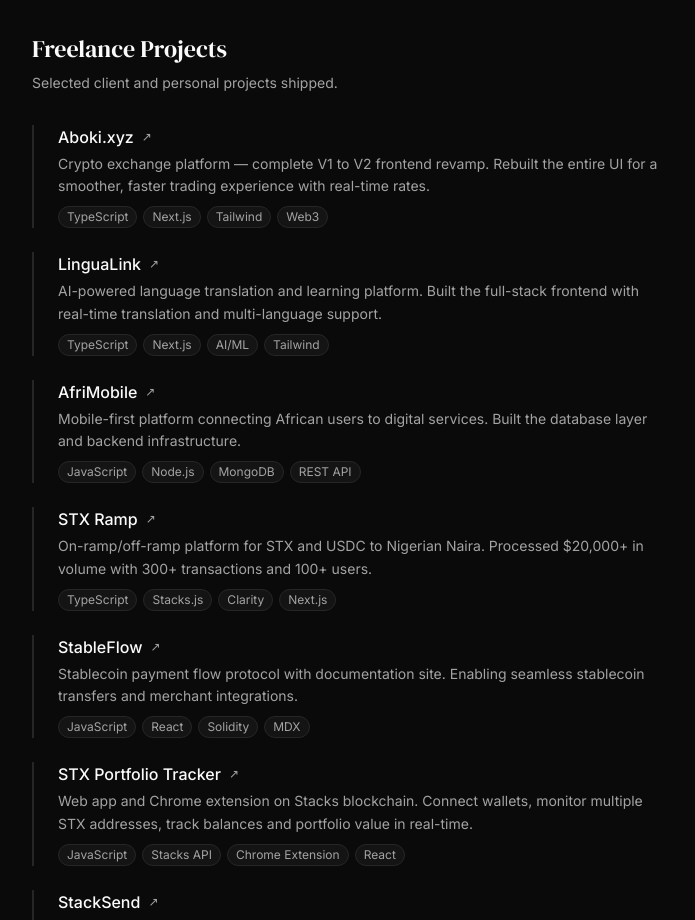
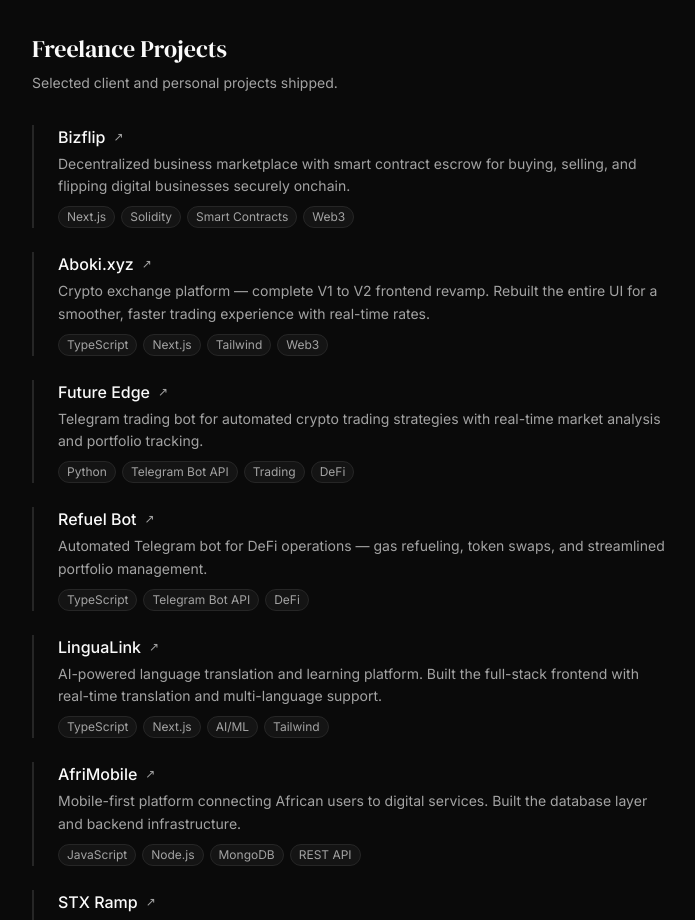
Before and after one commit to BernardOnuh/bernard-portfolio, a Next.js app: page /experience in a window 1280 px wide. Shown: the part 2340-3260 px from the top of the page, without its empty margins (288-983 px from the left). Built offline with nearby package versions, Linux system fonts and the light colour scheme.

Commit message:
Add Bizflip, Future Edge, Refuel Bot to Experience page

```diff
--- a/src/app/experience/page.tsx
+++ b/src/app/experience/page.tsx
@@ -108,10 +108,28 @@ const hackathons = [
 
 const freelanceProjects = [
   {
+    name: 'Bizflip',
+    description: 'Decentralized business marketplace with smart contract escrow for buying, selling, and flipping digital businesses securely onchain.',
+    tech: ['Next.js', 'Solidity', 'Smart Contracts', 'Web3'],
+    url: 'https://github.com/BernardOnuh/Bizflip-Frontend',
+  },
+  {
     name: 'Aboki.xyz',
     description: 'Crypto exchange platform — complete V1 to V2 frontend revamp. Rebuilt the entire UI for a smoother, faster trading experience with real-time rates.',
     tech: ['TypeScript', 'Next.js', 'Tailwind', 'Web3'],
     url: 'https://github.com/BernardOnuh/Aboki-V2-Frontend',
+  },
+  {
+    name: 'Future Edge',
+    description: 'Telegram trading bot for automated crypto trading strategies with real-time market analysis and portfolio tracking.',
+    tech: ['Python', 'Telegram Bot API', 'Trading', 'DeFi'],
+    url: 'https://github.com/BernardOnuh/futureTg',
+  },
+  {
+    name: 'Refuel Bot',
+    description: 'Automated Telegram bot for DeFi operations — gas refueling, token swaps, and streamlined portfolio management.',
+    tech: ['TypeScript', 'Telegram Bot API', 'DeFi'],
+    url: 'https://github.com/BernardOnuh/Hurryfibot',
   },
   {
     name: 'LinguaLink',
```
